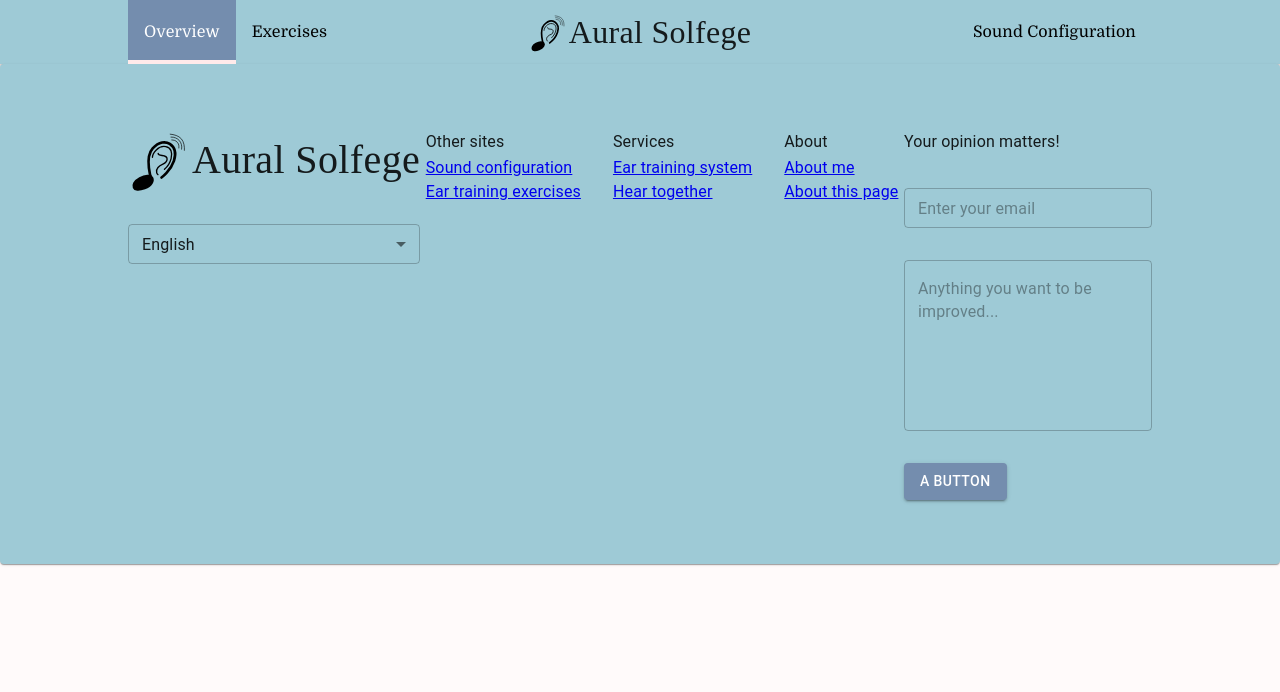
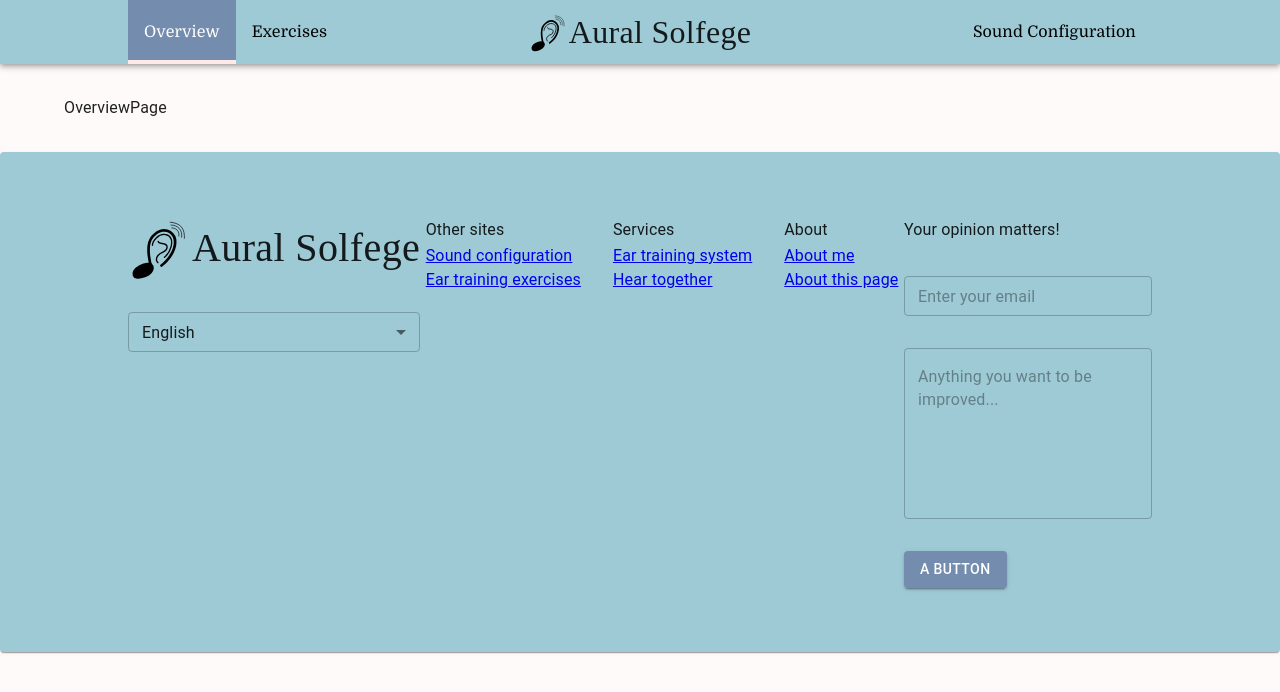
Before and after one commit to thanhKasper/aural-solfege-ui, a React (Vite) app: page / in a window 1280 px wide. Shown: the top 692 px of the page. Built offline with nearby package versions, Linux system fonts and the light colour scheme; a web font is replaced by a local one.

Commit message:
feat: create overview page

```diff
--- /dev/null
+++ b/src/pages/OverviewPage.tsx
@@ -0,0 +1,7 @@
+import { Container } from "@mui/material";
+
+const OverviewPage = () => {
+  return <Container>OverviewPage</Container>;
+};
+
+export default OverviewPage;
--- a/src/router/index.tsx
+++ b/src/router/index.tsx
@@ -1,12 +1,17 @@
 import { createBrowserRouter } from "react-router";
 import Layout from "@/layouts/Layout";
 import ExercisesPage from "@/pages/ExercisesPage";
+import OverviewPage from "@/pages/OverviewPage";
 
 const router = createBrowserRouter([
   {
     path: "/",
     element: <Layout />,
     children: [
+      {
+        index: true,
+        element: <OverviewPage />,
+      },
       {
         path: "/exercises",
         element: <ExercisesPage />,
```
